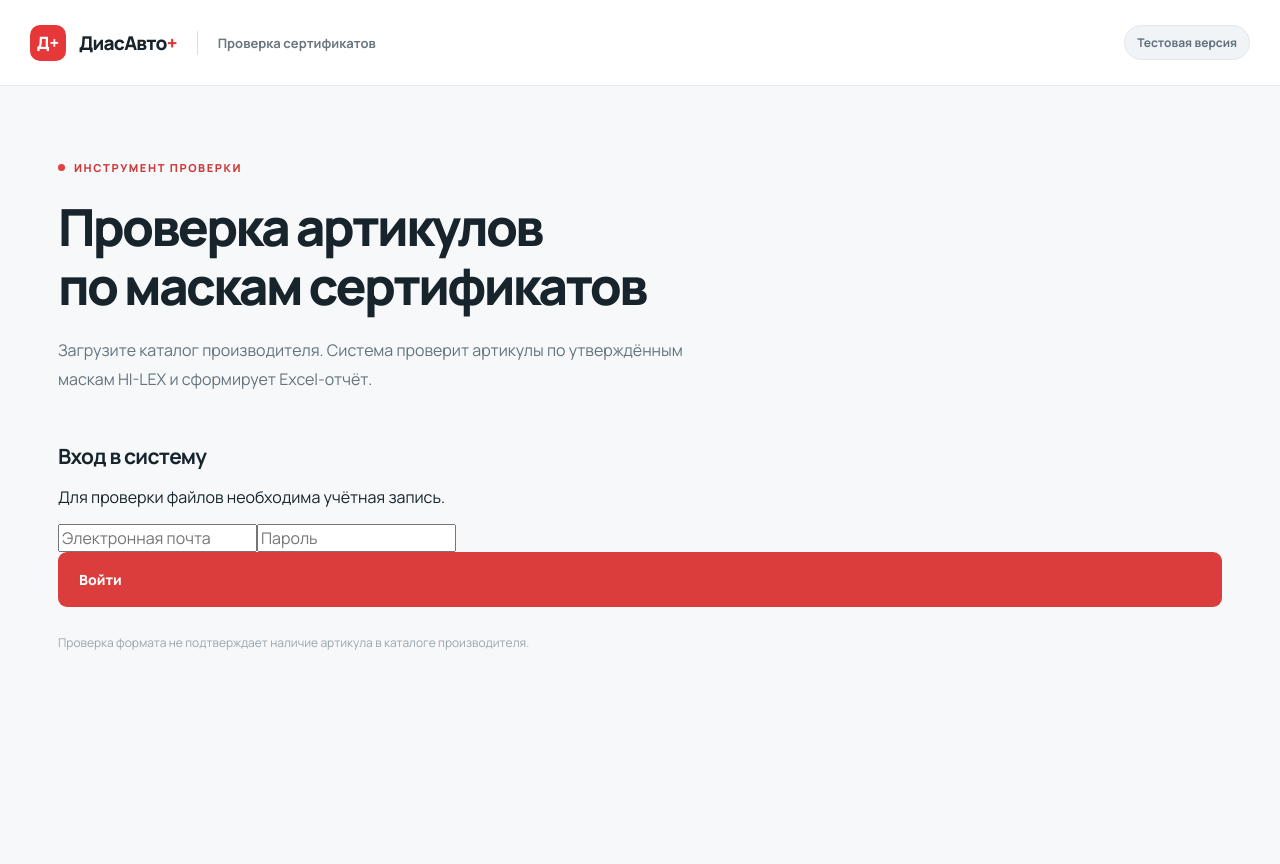
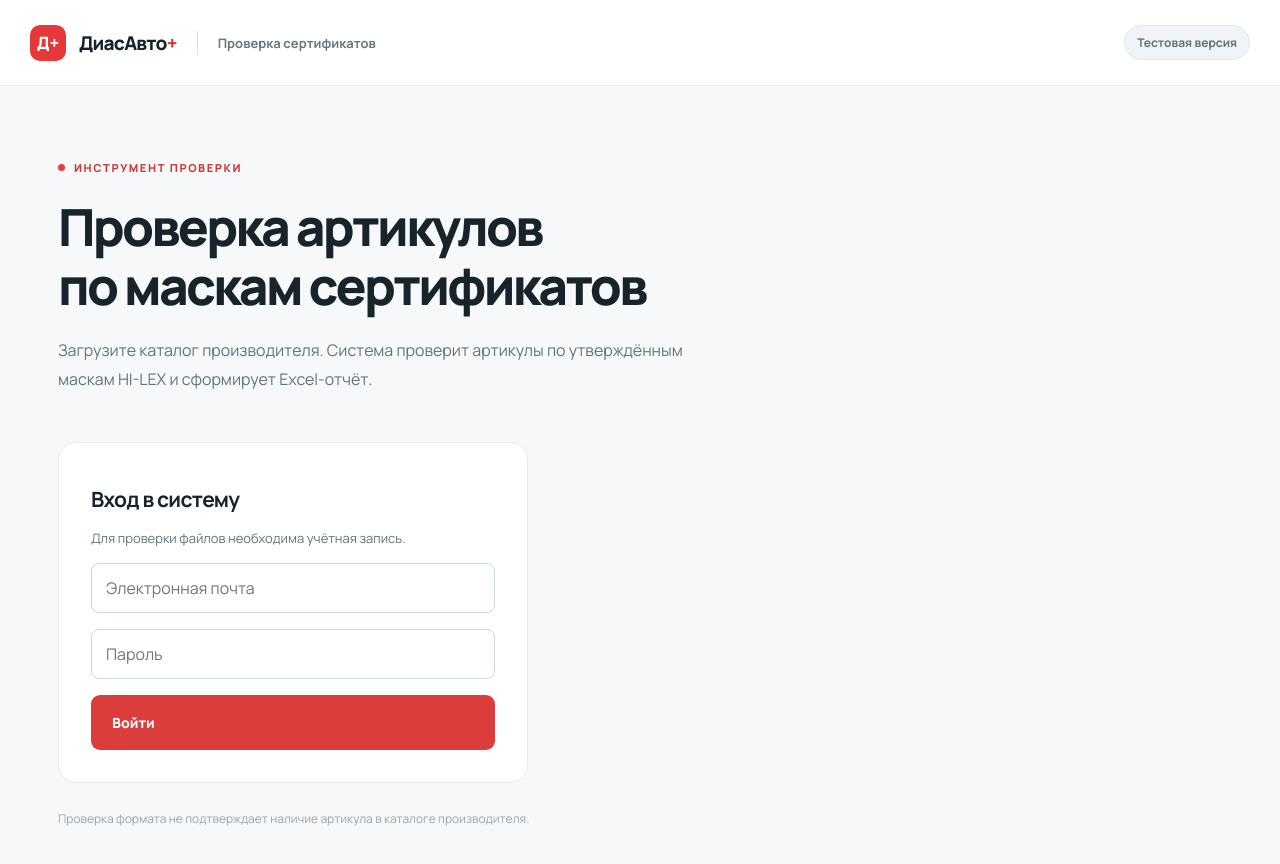
Before and after one commit to medvedushechka/diasavto-certificate-validator, a React (Vite) app in the folder frontend/: page / in a window 1280 px wide. Before the commit the page ends 800 px from the top, so only its background shows below. Built offline with nearby package versions, Linux system fonts and the light colour scheme; no server answers.

Commit message:
style(auth): add sign-in form and session controls

```diff
--- a/frontend/src/styles.css
+++ b/frontend/src/styles.css
@@ -59,3 +59,10 @@ h2{font-size:21px;line-height:1.35;letter-spacing:-.7px;margin:10px 0 0}
 .sr-only{position:absolute;width:1px;height:1px;padding:0;margin:-1px;overflow:hidden;clip:rect(0,0,0,0);white-space:nowrap;border:0}
 @media(max-width:900px){.workspace{grid-template-columns:1fr}.details{grid-template-columns:1fr 1fr}.main{padding-top:46px}}
 @media(max-width:640px){.topbar{padding:0 17px;height:72px}.brand-product,.brand-divider,.environment{display:none}.main{padding:43px 17px}.intro{margin-bottom:28px;font-size:14px}.panel{padding:20px}.details{grid-template-columns:1fr}.limit{font-size:11px}.detail-card{padding:23px}h1{letter-spacing:-1.5px}}
+
+.login-panel{max-width:470px;background:#fff;border:1px solid #e5ebef;border-radius:18px;padding:32px;display:grid;gap:16px}
+.login-panel p{font-size:13px;color:#64737d;margin:0}
+.login-panel input{width:100%;border:1px solid #ccd7dc;border-radius:8px;padding:13px 14px;background:#fff;color:#17242c}
+.login-panel input:focus-visible{outline:2px solid #d64141;outline-offset:2px}
+.session-bar{display:flex;align-items:center;justify-content:space-between;margin-bottom:18px;color:#64737d;font-size:13px}
+.session-bar button{border:1px solid #dbe3e8;background:#fff;border-radius:8px;padding:8px 14px;color:#34444e}
```
